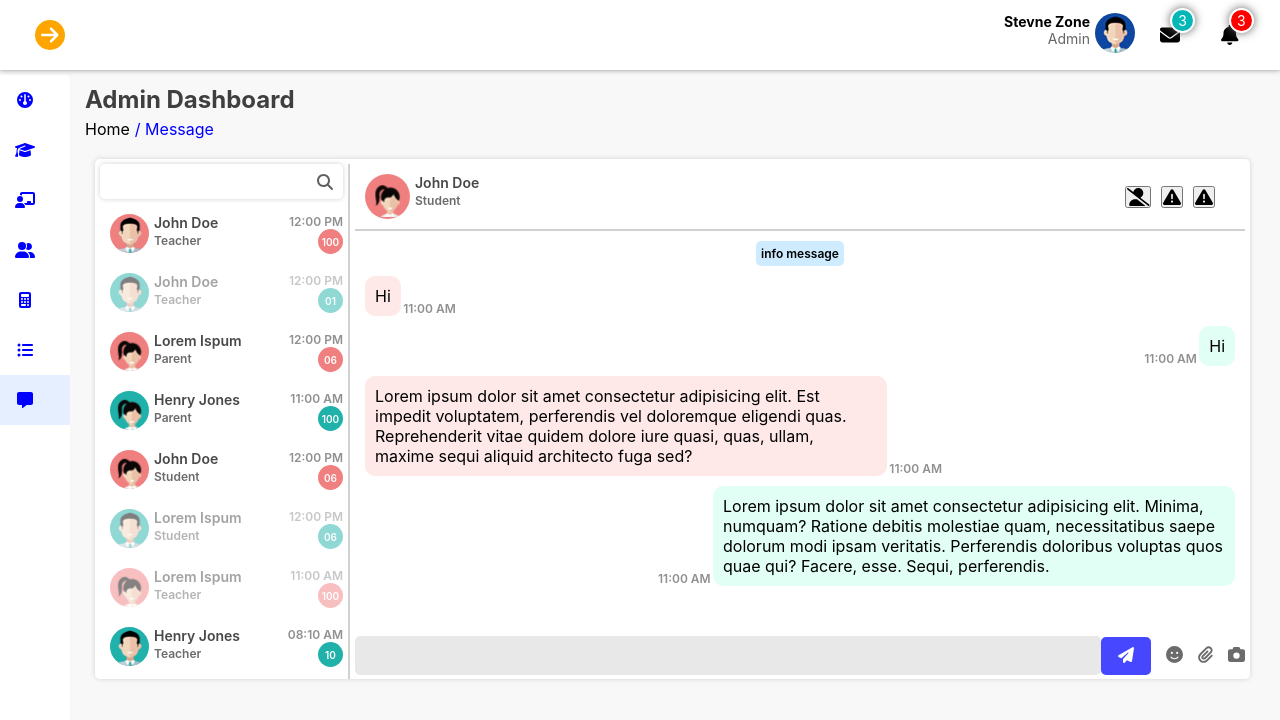
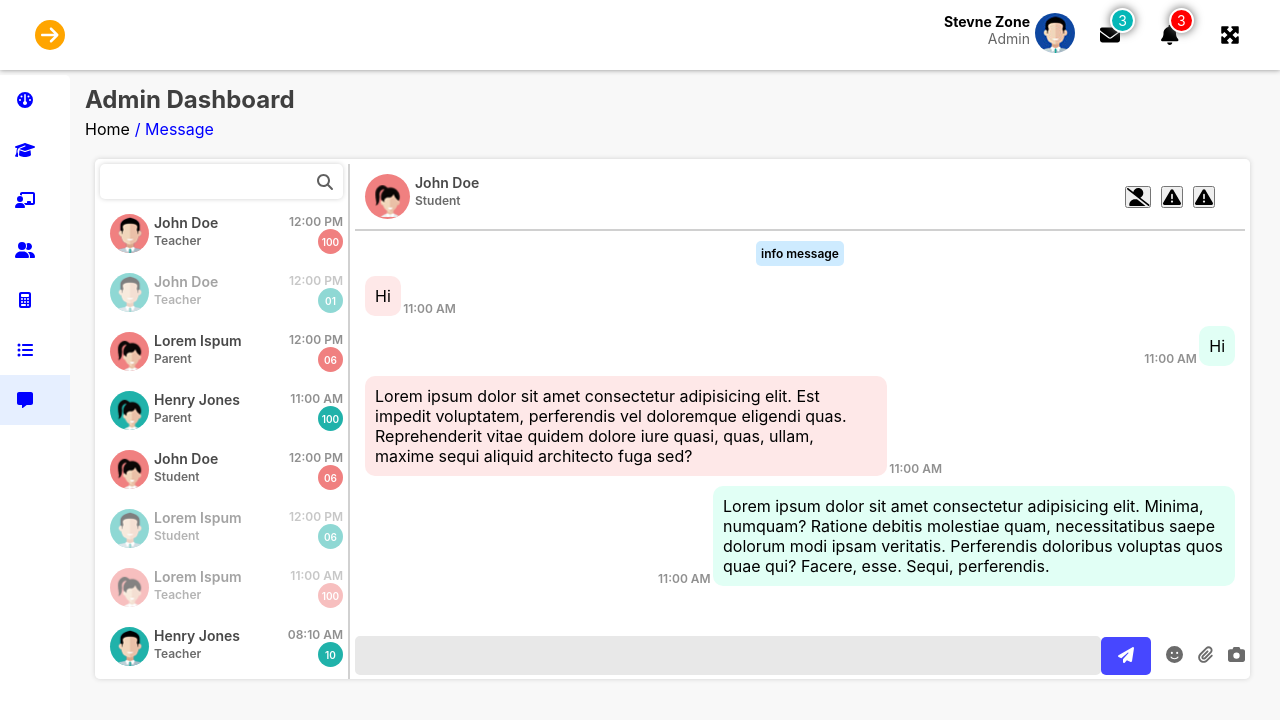
Before and after one commit to Vinoth82003/school_frontend, a React (Create React App) app: page / in a window 1280 px wide. Shown: the top 720 px of the page. Built offline with nearby package versions, Linux system fonts and the light colour scheme.

Commit message:
toggling the fullscreen is done

```diff
--- a/src/Components/Navbar.jsx
+++ b/src/Components/Navbar.jsx
@@ -9,7 +9,9 @@ import {
   faCalendarDay,
   faClipboardQuestion,
   faEnvelope,
+  faMaximize,
   faMessage,
+  faMinimize,
   faSignOut,
   faTimes,
   faUserGear,
@@ -26,9 +28,35 @@ const Navbar = () => {
   const value = useContext(AppContext);
   const [activeMenu, setActiveMenu] = useState(null);
   const [isActive, setActive] = useState(false);
+  const [isMaximize, toggleMaximize] = useState(false);
 
   const toggleActiveMenu = (index) => {
     setActiveMenu(activeMenu === index ? null : index);
+  };
+
+  const MaximizeScreen = () => {
+    toggleMaximize(!isMaximize);
+    if (!isMaximize) {
+      if (document.documentElement.requestFullscreen) {
+        document.documentElement.requestFullscreen();
+      } else if (document.documentElement.webkitRequestFullscreen) {
+        /* Safari */
+        document.documentElement.webkitRequestFullscreen();
+      } else if (document.documentElement.msRequestFullscreen) {
+        /* IE11 */
+        document.documentElement.msRequestFullscreen();
+      }
+    } else {
+      if (document.exitFullscreen) {
+        document.exitFullscreen();
+      } else if (document.webkitExitFullscreen) {
+        /* Safari */
+        document.webkitExitFullscreen();
+      } else if (document.msExitFullscreen) {
+        /* IE11 */
+        document.msExitFullscreen();
+      }
+    }
   };
 
   return (
@@ -256,6 +284,22 @@ const Navbar = () => {
               </div>
             </div>
           </li>
+          <li className="menu_list">
+            <div
+              className={`inner_menu_list small_menu notification `}
+              onClick={MaximizeScreen}
+            >
+              <div className="menu">
+                <div className="menu_icon">
+                  {isMaximize ? (
+                    <FontAwesomeIcon icon={faMinimize} />
+                  ) : (
+                    <FontAwesomeIcon icon={faMaximize} />
+                  )}
+                </div>
+              </div>
+            </div>
+          </li>
         </ul>
       </nav>
     </>
```
